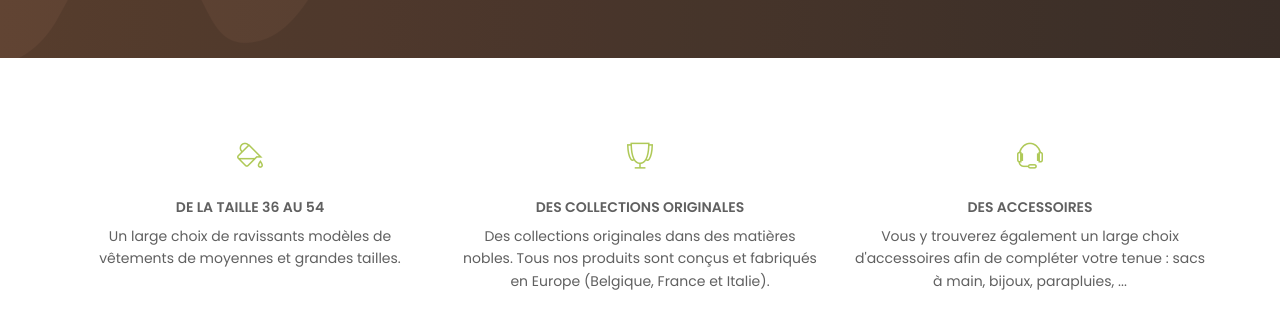
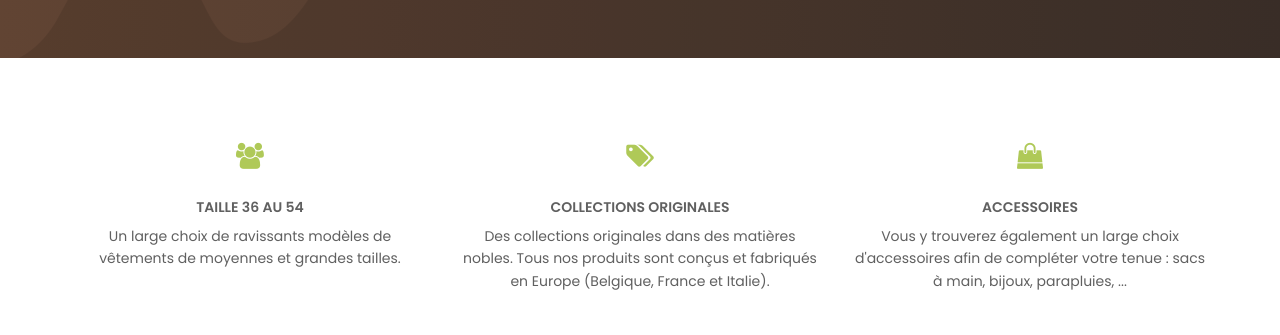
Before and after one commit to Nayve/veronik, a website: page app/index.html in a window 1280 px wide. Shown: the part 465-800 px from the top of the page. Drawn offline with Linux system fonts and the light colour scheme; some packages are replaced by stand-ins of ours.

Commit message:
added new fonts

```diff
--- a/app/index.html
+++ b/app/index.html
@@ -117,25 +117,25 @@
             <div class="row">
                 <div class="col-xs-12 col-md-4 wow fadeInUp" data-wow-delay="0.2s">
                     <div class="text-center">
-                        <p class="md-icon"><span class="ti-paint-bucket"></span></p>
+                        <p class="md-icon"><span class="icon icon-group"></span></p>
                         <div class="space-10"></div>
-                        <h5 class="text-uppercase">De la taille 36 au 54</h5>
+                        <h5 class="text-uppercase">Taille 36 au 54</h5>
                         <p>Un large choix de ravissants modèles de vêtements de moyennes et grandes tailles.</p>
                     </div>
                 </div>
                 <div class="col-xs-12 col-md-4 wow fadeInUp" data-wow-delay="0.4s">
                     <div class="text-center">
-                        <p class="md-icon"><span class="ti-cup"></span></p>
+                        <p class="md-icon"><span class="icon icon-tags"></span></p>
                         <div class="space-10"></div>
-                        <h5 class="text-uppercase">Des collections originales</h5>
+                        <h5 class="text-uppercase">Collections originales</h5>
                         <p>Des collections originales dans des matières nobles. Tous nos produits sont conçus et fabriqués en Europe (Belgique, France et Italie).</p>
                     </div>
                 </div>
                 <div class="col-xs-12 col-md-4 wow fadeInUp" data-wow-delay="0.6s">
                     <div class="text-center">
-                        <p class="md-icon"><span class="ti-headphone-alt"></span></p>
+                        <p class="md-icon"><span class="icon icon-shopping-bag"></span></p>
                         <div class="space-10"></div>
-                        <h5 class="text-uppercase">Des Accessoires</h5>
+                        <h5 class="text-uppercase">Accessoires</h5>
                         <p>Vous y trouverez également un large choix d'accessoires afin de compléter votre tenue : sacs à main, bijoux, parapluies, ...</p>
                     </div>
                 </div>
@@ -918,15 +918,15 @@
                                     </tr>
                                     <tr>
                                         <td>Mardi</td>
-                                        <td>10h00 - 18h00</td>
+                                        <td><strong>10h00 - 18h00</strong></td>
                                     </tr>
                                     <tr>
                                         <td>Mercredi</td>
-                                        <td>10h00 - 18h00</td>
+                                        <td><strong>10h00 - 18h00</strong></td>
                                     </tr>
                                     <tr>
                                         <td>Jeudi</td>
-                                        <td>10h00 - 18h00</td>
+                                        <td><strong>10h00 - 18h00</strong></td>
                                     </tr>
                                     <tr>
                                         <td>Vendredi</td>
--- /dev/null
+++ b/app/scss/_icons.scss
@@ -0,0 +1,37 @@
+@font-face {
+  font-family: 'icomoon';
+  src:
+    url('../fonts/icomoon.ttf?aqqyr9') format('truetype'),
+    url('../fonts/icomoon.woff?aqqyr9') format('woff'),
+    url('../fonts/icomoon.svg?aqqyr9#icomoon') format('svg');
+  font-weight: normal;
+  font-style: normal;
+}
+
+.icon {
+  /* use !important to prevent issues with browser extensions that change fonts */
+  font-family: 'icomoon' !important;
+  speak: none;
+  font-style: normal;
+  font-weight: normal;
+  font-variant: normal;
+  text-transform: none;
+  line-height: 1;
+
+  /* Better Font Rendering =========== */
+  -webkit-font-smoothing: antialiased;
+  -moz-osx-font-smoothing: grayscale;
+}
+
+.icon-tags:before {
+  content: "\f02c";
+}
+.icon-group:before {
+  content: "\f0c0";
+}
+.icon-users:before {
+  content: "\f0c0";
+}
+.icon-shopping-bag:before {
+  content: "\f290";
+}
--- a/app/scss/main.scss
+++ b/app/scss/main.scss
@@ -1,3 +1,5 @@
+@import "icons";
+
 $green-light: #afc958;
 $green-darker: #7c9232;
 $brown-light: #614433;
```
Also changed, not shown: app/css/main.css, app/fonts/icomoon.ttf (added), app/fonts/icomoon.woff (added), 1 other file.
